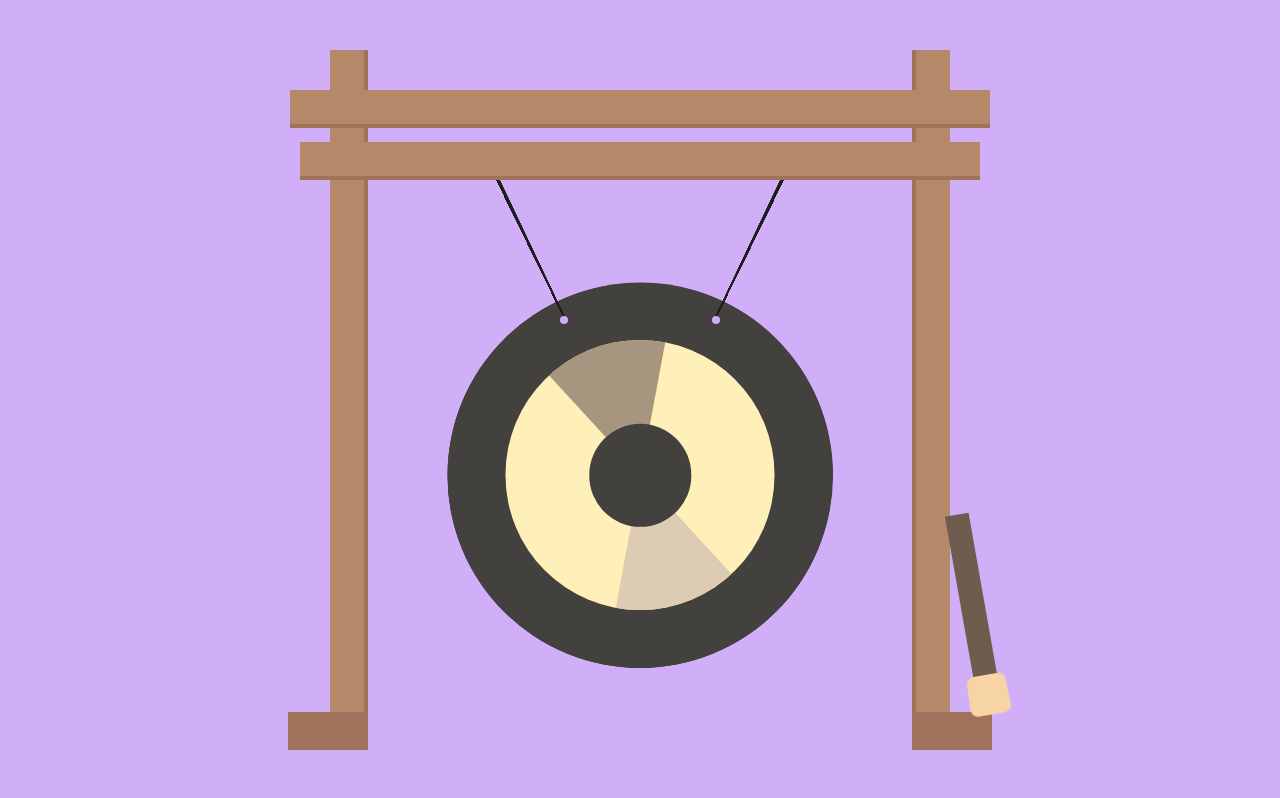
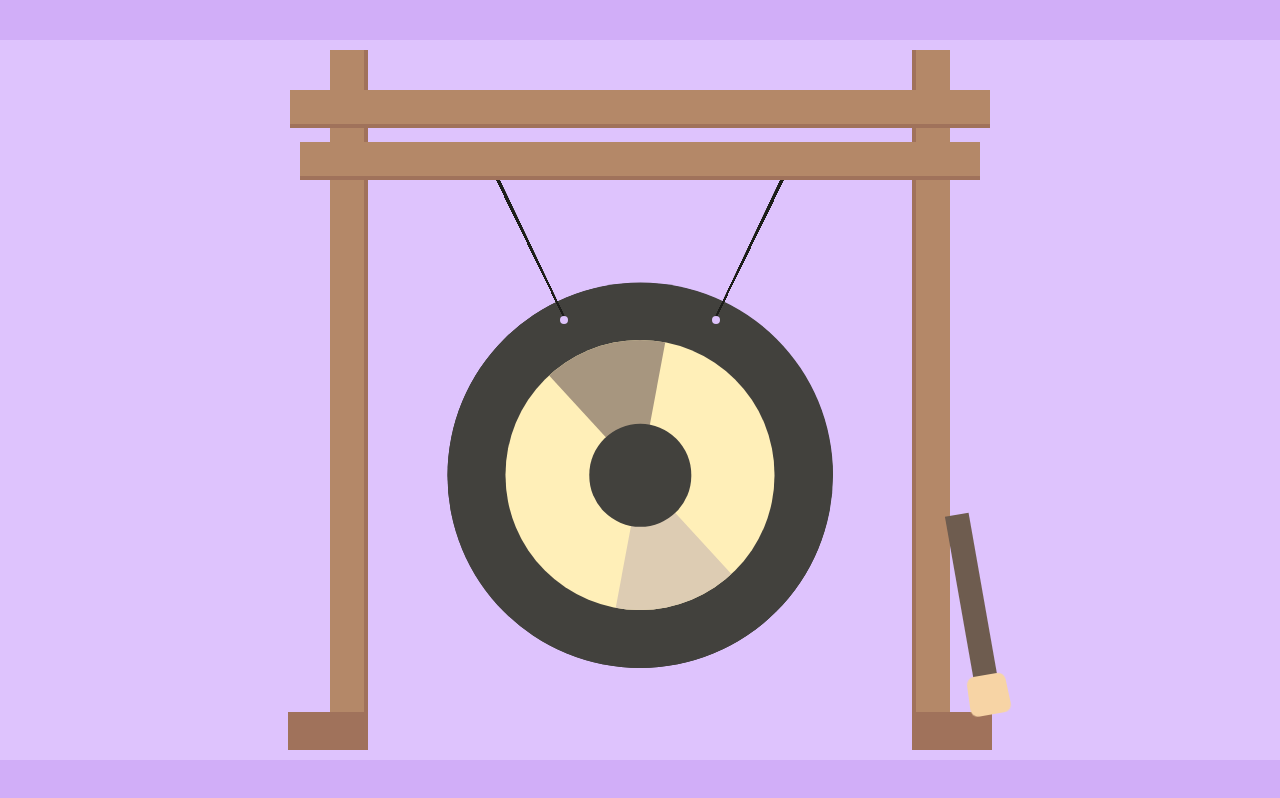
Before and after one commit to DariaKliukhina/gong, a Vue app: page / in a window 1280 px wide. Built offline with nearby package versions, Linux system fonts and the light colour scheme.

Commit message:
add resize, key events, fix offset

```diff
--- a/package.json
+++ b/package.json
@@ -10,6 +10,7 @@
   "dependencies": {
     "core-js": "^3.8.3",
     "express": "^4.18.1",
+    "throttle-debounce": "^5.0.0",
     "vue": "^3.2.13",
     "vue-router": "^4.0.3",
     "vuex": "^4.0.2"
--- a/src/App.vue
+++ b/src/App.vue
@@ -1,7 +1,9 @@
 <template>
-  <div :class="isReady && 'ready'">
-    <div class="main-container">
-      <Legs />
+  <div :class="`${isReady && 'ready'} root`" :style="`padding: ${offset}px 0`">
+    <div class="wrapper">
+      <div class="main-container">
+        <Legs :offset="offset" />
+      </div>
     </div>
   </div>
 </template>
@@ -11,6 +13,11 @@ import Gong from "./components/Gong/Gong.vue";
 import Legs from "./components/Legs/Legs.vue";
 export default {
   components: { Legs, Gong },
+  data() {
+    return {
+      offset: 40,
+    };
+  },
   computed: {
     isReady() {
       return this.$store.state.isReady;
@@ -20,17 +27,24 @@ export default {
 </script>
 
 <style lang="scss" scoped>
+.root {
+  height: 100vh;
+}
 .ready {
   cursor: none;
   * {
     cursor: none;
   }
 }
+.wrapper {
+  background-color: $main-bg;
+  height: 100%;
+}
 .main-container {
   width: 100%;
+  height: 100%;
   max-width: 1400px;
   margin: 0 auto;
-  height: 100vh;
   min-height: 700px;
   display: flex;
   justify-content: center;
--- a/src/assets/styles.scss
+++ b/src/assets/styles.scss
@@ -4,7 +4,7 @@
 
 body {
   margin: 0;
-  background-color: $main-bg;
+  background-color: $main-bg-second;
   min-width: 360px;
 }
 
--- a/src/assets/variables.scss
+++ b/src/assets/variables.scss
@@ -1,4 +1,5 @@
-$main-bg: #d1aef8;
+$main-bg: #dec3fd;
+$main-bg-second: #d1aef8;
 $leg-width: 34px;
 $leg-width-desktop: 38px;
 $gong-color: #ffefb8;
--- a/src/components/Circle/Circle.vue
+++ b/src/components/Circle/Circle.vue
@@ -7,12 +7,12 @@
         </span>
       </button>
 
-      <audio @ended="end" ref="bang" controls class="hide">
+      <audio @ended="end" ref="bang" controls class="hide" tabindex="-1">
         <source src="./sounds/bang.mp3" type="audio/mpeg" />
         Your browser does not support the audio tag.
       </audio>
 
-      <audio @ended="end" ref="click" controls class="hide">
+      <audio @ended="end" ref="click" controls class="hide" tabindex="-1">
         <source src="./sounds/click.wav" type="audio/mpeg" />
         Your browser does not support the audio tag.
       </audio>
@@ -24,6 +24,11 @@
 import AudioBlock from "../AudioBlock/AudioBlock.vue";
 export default {
   components: { AudioBlock },
+  data() {
+    return {
+      currentAudio: this.$refs.click,
+    };
+  },
   computed: {
     isReady() {
       return this.$store.state.isReady;
@@ -32,14 +37,22 @@ export default {
       return this.$store.state.isActive;
     },
   },
+  watch: {
+    isReady(status) {
+      this.currentAudio = status ? this.$refs.bang : this.$refs.click;
+    },
+  },
+  mounted() {
+    this.currentAudio = this.$refs.click;
+  },
   methods: {
     end() {
       this.$store.commit("activate", false);
     },
     setActive() {
       if (!this.isActive) {
-        const audio = this.isReady ? this.$refs.bang : this.$refs.click;
-        audio.play();
+        // const audio = this.isReady ? this.$refs.bang : this.$refs.click;
+        this.currentAudio?.play();
         this.$store.commit("activate", true);
       }
     },
@@ -75,6 +88,7 @@ export default {
     background-color: $gong-border;
     border: none;
     z-index: 5;
+    cursor: pointer;
   }
 
   &__wrapper {
--- a/src/components/Gong/Gong.vue
+++ b/src/components/Gong/Gong.vue
@@ -52,6 +52,7 @@ export default {
     width: 30%;
     height: 28%;
     z-index: 5;
+    pointer-events: none;
 
     &::before,
     &::after {
--- a/src/components/Legs/Legs.vue
+++ b/src/components/Legs/Legs.vue
@@ -6,6 +6,7 @@
     <div class="gong__beam gong__beam--small"></div>
     <Gong />
     <Stick
+      :offset="offset"
       :gongTop="gongTop"
       :gongRight="gongRight"
       :gongBottom="gongBottom"
@@ -16,10 +17,14 @@
 </template>
 
 <script>
+import { debounce } from "throttle-debounce";
 import Gong from "../Gong/Gong.vue";
 import Stick from "../Stick/Stick.vue";
 export default {
   components: { Stick, Gong },
+  props: {
+    offset: Number,
+  },
   data() {
     return {
       gongTop: 0,
@@ -31,7 +36,15 @@ export default {
   },
   mounted() {
     this.setSizes();
-    window.addEventListener("resize", this.setSizes);
+    window.addEventListener(
+      "resize",
+      debounce(50, () => {
+        this.resize();
+      })
+    );
+  },
+  beforeDestroy() {
+    window.removeEventListener("resize", this.resize, false);
   },
   computed: {
     rightOffset() {
@@ -39,6 +52,9 @@ export default {
     },
   },
   methods: {
+    resize() {
+      this.setSizes();
+    },
     setSizes() {
       const { top, right, bottom, left } =
         this.$refs.wrapper.getBoundingClientRect();
--- a/src/components/Stick/Stick.vue
+++ b/src/components/Stick/Stick.vue
@@ -1,6 +1,6 @@
 <template>
   <div
-    @click="takeStick"
+    @click="() => activateStick(true)"
     ref="stick"
     :style="`top: ${top}; left: ${left}; transition: ${transition}s`"
     :class="`stick cursor ${isReady && 'active'}`"
@@ -10,6 +10,7 @@
 <script>
 export default {
   props: {
+    offset: Number,
     gongTop: Number,
     gongRight: Number,
     gongBottom: Number,
@@ -22,7 +23,6 @@ export default {
       left: "auto",
       height: 0,
       width: 0,
-      offset: 50,
       transition: 0,
       transitionDuration: 0.3,
     };
@@ -46,6 +46,12 @@ export default {
   mounted() {
     this.height = this.$refs.stick.offsetHeight;
     this.width = this.$refs.stick.offsetWidth;
+    document.addEventListener("keyup", (e) => {
+      console.log(e);
+      if (e.key === "Escape") {
+        this.activateStick(false);
+      }
+    });
   },
   methods: {
     setAnimationTransition() {
@@ -55,10 +61,11 @@ export default {
         this.transition = 0;
       }, this.transitionDuration * 100);
     },
-    takeStick() {
+    activateStick(status) {
       this.setAnimationTransition();
-      this.$store.commit("prepare", true);
+      this.$store.commit("prepare", status);
     },
+
     moveHandler(e) {
       this.top = `${e.pageY - this.gongTop}px`;
       this.left = `${e.pageX - this.rightOffset}px`;
@@ -67,8 +74,7 @@ export default {
         e.pageY - this.offset > this.gongBottom ||
         e.pageY + this.offset < this.gongTop
       ) {
-        this.setAnimationTransition();
-        this.$store.commit("prepare", false);
+        this.activateStick(false);
       }
     },
   },
@@ -86,7 +92,6 @@ export default {
   transform: translateY(100%) rotate(170deg);
   cursor: pointer;
   z-index: 10;
-  // transition: .3s;
 
   &.active {
     transform: rotate(-55deg);
@@ -114,7 +119,6 @@ export default {
     left: 0;
     top: 0;
     background-color: #6e5c4f;
-    // transform: perspective(9px) rotateX(-1deg);
     z-index: 0;
   }
 }
```
Also changed, not shown: 1 other file (tests, documents, lock files or other folders).
